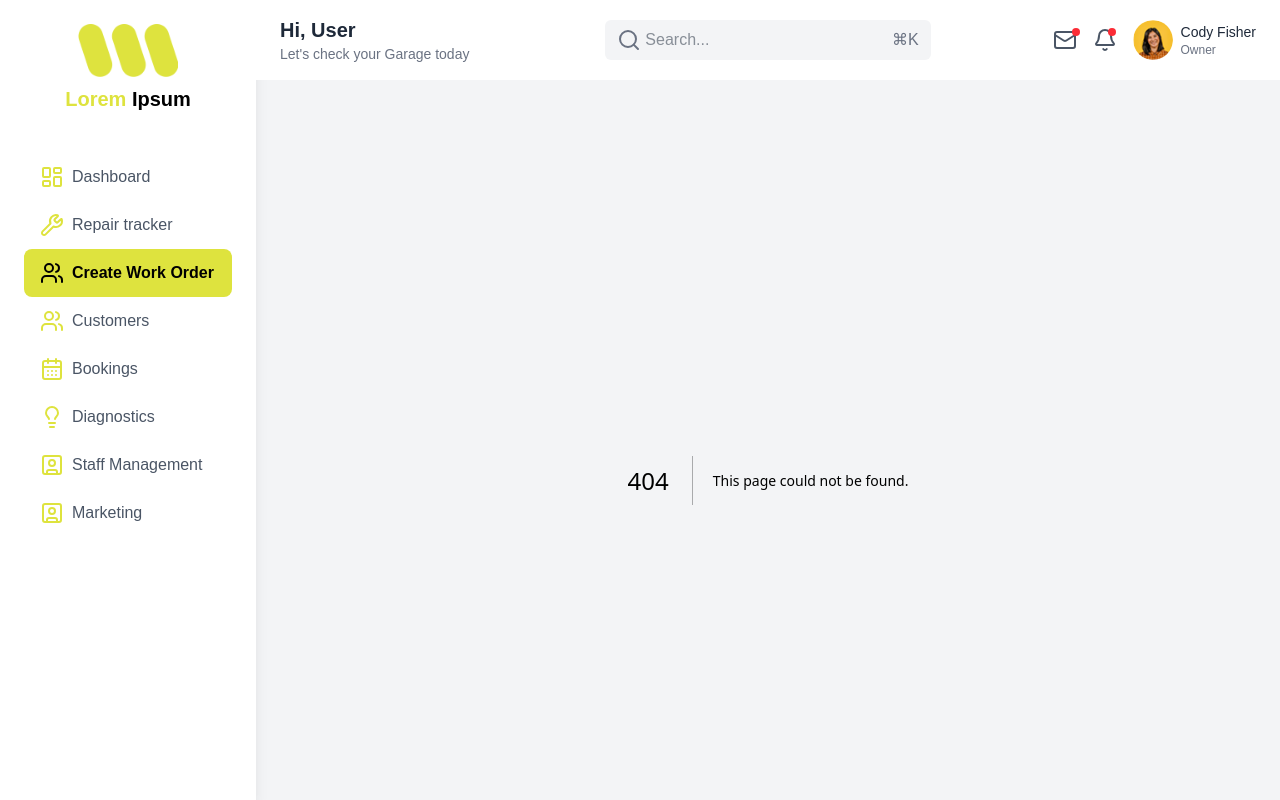
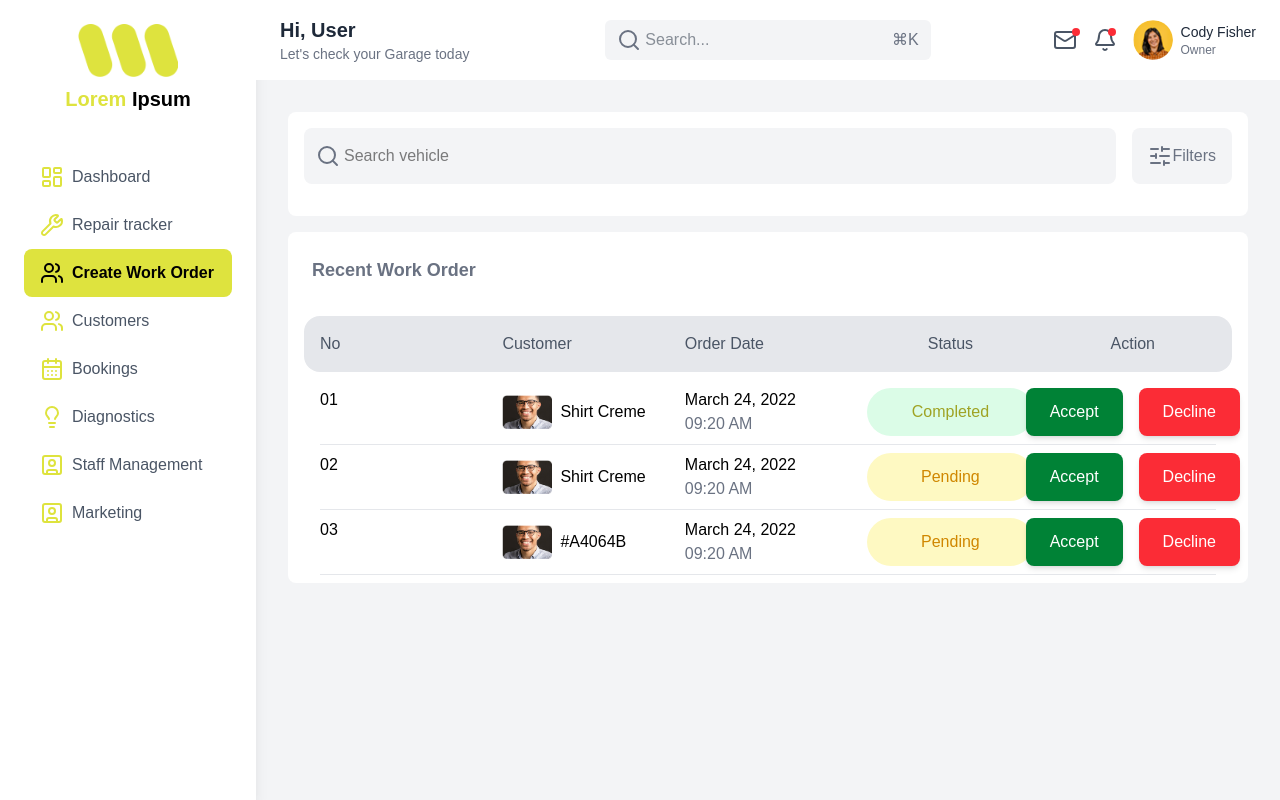
Before and after one commit to hamzaj-b/RBU-Autos, a Next.js app: page /work-order in a window 1280 px wide. Before the commit this address had no page. Built offline with nearby package versions, Linux system fonts and the light colour scheme.

Commit message:
work order page created

```diff
--- /dev/null
+++ b/app/work-order/page.js
@@ -0,0 +1,119 @@
+"use client";
+import { Search, SlidersHorizontal } from "lucide-react";
+import { useState } from "react";
+
+export default function RepairTracker() {
+  const [searchTerm, setSearchTerm] = useState("");
+  const [statusFilter, setStatusFilter] = useState("all");
+  const [dateFrom, setDateFrom] = useState("");
+  const [dateTo, setDateTo] = useState("");
+
+  const dummyData = [
+    {
+      id: "01",
+      customer: "Shirt Creme",
+      image: "/user1.png",
+      orderDate: "March 24, 2022",
+      orderTime: "09:20 AM",
+      status: "Completed",
+    },
+    {
+      id: "02",
+      customer: "Shirt Creme",
+      image: "/user1.png",
+      orderDate: "March 24, 2022",
+      orderTime: "09:20 AM",
+      status: "Pending",
+    },
+    {
+      id: "03",
+      customer: "#A4064B",
+      image: "/user1.png",
+      orderDate: "March 24, 2022",
+      orderTime: "09:20 AM",
+      status: "Pending",
+    },
+  ];
+
+  const filteredData = dummyData.filter((item) => {
+    const matchesSearch = item.customer
+      .toLowerCase()
+      .includes(searchTerm.toLowerCase());
+    const matchesStatus =
+      statusFilter === "all" || item.status === statusFilter;
+    const matchesDate =
+      (!dateFrom || new Date(item.orderDate) >= new Date(dateFrom)) &&
+      (!dateTo || new Date(item.orderDate) <= new Date(dateTo));
+    return matchesSearch && matchesStatus && matchesDate;
+  });
+
+  return (
+    <div className="container mx-auto p-8 text-black">
+      <div className="bg-white p-4 rounded-lg mb-4">
+        <div className="flex space-x-4 mb-4">
+          <div className="relative w-full">
+            <input
+              type="text"
+              placeholder="Search vehicle"
+              className="w-full px-10 py-4 rounded-lg bg-gray-100"
+              value={searchTerm}
+              onChange={(e) => setSearchTerm(e.target.value)}
+            />
+            <span className="absolute left-3 top-4 text-gray-500">
+              <Search />{" "}
+            </span>
+          </div>
+          <button className="p-2 px-4 rounded-lg bg-gray-100 flex items-center text-gray-500">
+            <SlidersHorizontal />
+            Filters
+          </button>
+        </div>
+      </div>
+      <div className="bg-white p-2 rounded-lg">
+        <h2 className="text-lg p-4 text-gray-500 font-semibold mb-4">
+          Recent Work Order
+        </h2>
+        <div className="grid grid-cols-5 gap-4 bg-gray-200 rounded-2xl py-4 px-4 mx-2 font-medium text-gray-600 mb-2">
+          <span>No</span>
+          <span>Customer</span>
+          <span>Order Date</span>
+          <span className="text-center">Status</span>
+          <span className="text-center">Action</span>
+        </div>
+        {filteredData.map((item) => (
+          <div
+            key={item.id}
+            className="grid grid-cols-5 gap-4 py-2 mx-6 border-b border-gray-200"
+          >
+            <span>{item.id}</span>
+            <span className="flex items-center gap-2">
+              <img src={item.image} width={50} alt="" />
+              {item.customer}
+            </span>
+            <span className="flex flex-col">
+              {item.orderDate}
+              <span className="text-gray-500">{item.orderTime}</span>
+            </span>
+            <span
+              className={`px-4 py-1 rounded-full items-center justify-center flex ${
+                item.status === "Completed"
+                  ? "bg-green-100 text-yellow-bold"
+                  : "bg-yellow-100 text-yellow-600"
+              }`}
+            >
+              {item.status}
+            </span>
+            <div className="gap-4 flex justify-center">
+              <button className="px-6 py-2 rounded-lg bg-green-700 text-white font-medium shadow-md hover:bg-green-800 hover:shadow-lg transition-all duration-200">
+                Accept
+              </button>
+              <button className="px-6 py-2 rounded-lg bg-red-500 text-white font-medium shadow-md hover:bg-red-600 hover:shadow-lg transition-all duration-200">
+                Decline
+              </button>
+            </div>
+          </div>
+        ))}
+      </div>
+    </div>
+  );
+}
```
